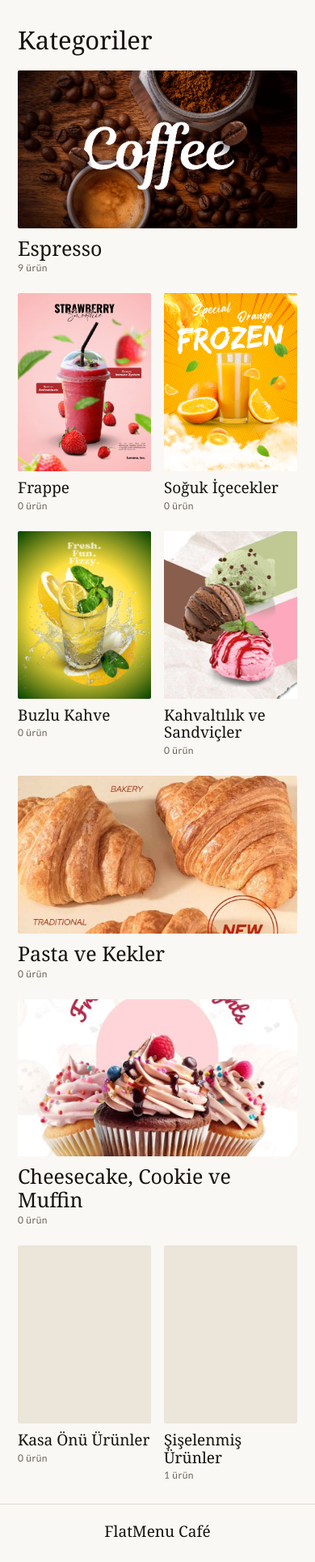
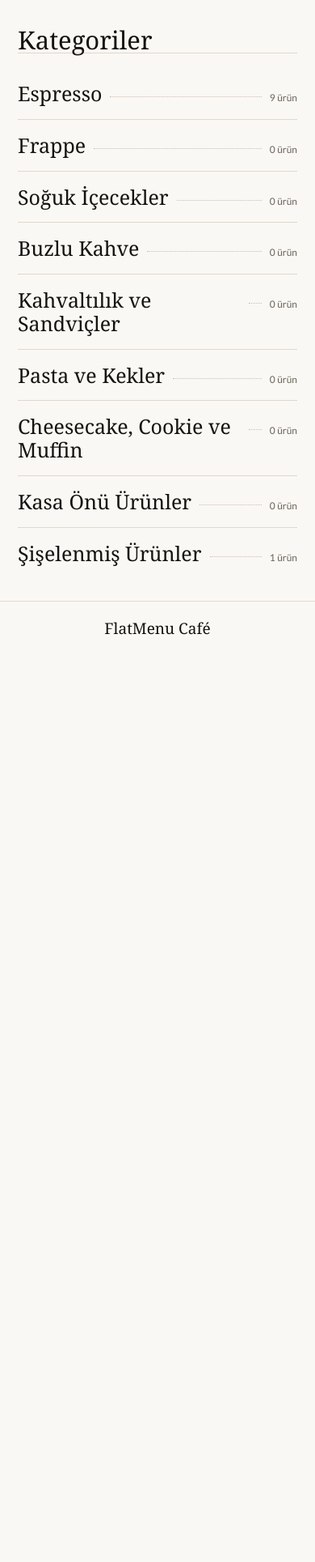
Before and after one commit to M-SukruSezer/flatmenu, a PHP site: page / in a window 390 px wide. Shown: the part 74-2003 px from the top of the page at 81% size. After the commit the page ends 858 px from the top, so only its background shows below. Run offline with PHP 8.4, Linux system fonts and the light colour scheme; some web fonts are replaced.

Commit message:
Drop the stock promo images, fall back to a typographic category list
The sample images were promotional stock graphics with English marketing
copy burned into them ("Coffee", "FROZEN", "STRAWBERRY Smoothie",
"Freshly Baked Delights"). They fought the type, their provenance was
unclear, and several carried third-party branding.

- Clear every image reference from the sample data and remove the eight
  files; uploads/ is now empty apart from .gitkeep
- With no cover image on any category, index.php renders a typographic
  contents list instead of a grid of empty blocks: serif name, dotted
  leader, item count, matching the product rows on the category page.
  All nine categories now fit one phone screen, against one and a half
  before
- Upload a single image from the admin panel and the card grid comes
  back; categories still lacking one get a calm paper tone with a
  hairline rather than a raw grey block
- Repository drops from 16 MB to 452 KB

Photography is now the operator's choice rather than something the
template ships, which also keeps the repository free of images whose
licence we cannot vouch for.

```diff
--- a/assets/css/style.css
+++ b/assets/css/style.css
@@ -137,6 +137,48 @@ a{color:inherit}
     .cat-photo{transition:filter .18s ease}
 }
 .cat-tile:active .cat-photo{filter:brightness(.9)}
+
+/* ---- Kategoriler, kapak görseli olmadan ----
+   Basılı menünün içindekiler sayfası: iri serif ad, nokta dizisi ve
+   ürün sayısı. Ürün satırlarıyla aynı dil, böylece iki ekran birbirine
+   bağlanıyor. İşletme panelden görsel yüklerse yukarıdaki ızgaraya dönülür. */
+.cat-list{
+    padding-top:18px;
+    border-top:1px solid var(--rule);
+}
+.cat-row{
+    display:flex;align-items:baseline;gap:10px;
+    padding:17px 0;
+    border-bottom:1px solid var(--rule);
+    text-decoration:none;color:inherit;
+}
+.cat-row:last-child{border-bottom:none}
+.cat-row-name{
+    font-family:var(--serif);
+    font-size:25px;line-height:1.15;
+    min-width:0;
+}
+.cat-row-dots{
+    flex:1;min-width:16px;
+    border-bottom:1px dotted var(--dots);
+    transform:translateY(-5px);
+}
+.cat-row-count{
+    font-size:12px;color:var(--ink-2);white-space:nowrap;
+}
+.cat-row:focus-visible{outline:2px solid var(--accent);outline-offset:3px}
+@media (hover:hover){
+    .cat-row{transition:background .15s ease}
+    .cat-row:hover{background:var(--paper-2)}
+    .cat-row:hover .cat-row-name{color:var(--accent)}
+}
+.cat-row:active{background:var(--paper-2)}
+
+/* Izgarada görseli olmayan kategori: boş blok yerine sakin kağıt tonu */
+.cat-photo.is-empty{
+    background:var(--paper-2);
+    box-shadow:inset 0 0 0 1px var(--rule);
+}
 
 .empty-note{
     padding:34px 0;color:var(--ink-2);font-size:13.5px;line-height:1.5;
--- a/data/categories.json
+++ b/data/categories.json
@@ -2,49 +2,49 @@
     {
         "id": "c6930826586589",
         "name": "Espresso",
-        "image": "uploads/u_6935ddc66afb91.62648779.gif",
+        "image": "",
         "visible": true,
         "layout": "full"
     },
     {
         "id": "c6930827426d61",
         "name": "Frappe",
-        "image": "uploads/u_6935dd3a926202.61861656.gif",
+        "image": "",
         "visible": true,
         "layout": "vertical"
     },
     {
         "id": "c6930827845a58",
         "name": "Soğuk İçecekler",
-        "image": "uploads/u_6935dde0809486.32163683.png",
+        "image": "",
         "visible": true,
         "layout": "vertical"
     },
     {
         "id": "c6930827dc6dd2",
         "name": "Buzlu Kahve",
-        "image": "uploads/u_6935deb21e02d4.24380766.jpg",
+        "image": "",
         "visible": true,
         "layout": "two"
     },
     {
         "id": "c69308288ab489",
         "name": "Kahvaltılık ve Sandviçler",
-        "image": "uploads/u_6935e0162f54b0.97377607.jpg",
+        "image": "",
         "visible": true,
         "layout": "two"
     },
     {
         "id": "c6930828f3712f",
         "name": "Pasta ve Kekler",
-        "image": "uploads/u_6935e055457139.88458859.jpg",
+        "image": "",
         "visible": true,
         "layout": "full"
     },
     {
         "id": "c693082a05d328",
         "name": "Cheesecake, Cookie ve Muffin",
-        "image": "uploads/u_6935e0893081b5.17958516.jpg",
+        "image": "",
         "visible": true,
         "layout": "full"
     },
--- a/data/menu.json
+++ b/data/menu.json
@@ -3,7 +3,7 @@
         "id": "m6a712cf675979",
         "name": "Americano",
         "price": "",
-        "image": "uploads/u_6a712e41955827.07017850.jpg",
+        "image": "",
         "category_id": "c6930826586589",
         "desc": "",
         "allergen": "",
--- a/index.php
+++ b/index.php
@@ -76,6 +76,12 @@ foreach ($categories as $cat) {
     $visibleCats[] = $cat;
 }
 
+// Hiçbir kategoride kapak görseli yoksa ızgara yerine tipografik liste
+// kullanılır: boş gri bloklar yerine basılı menünün içindekiler sayfası.
+// İşletme panelden tek bir görsel yüklediğinde ızgaraya geri dönülür.
+$anyCatPhoto = false;
+foreach ($visibleCats as $c) { if (!empty($c['image'])) { $anyCatPhoto = true; break; } }
+
 ?><!doctype html>
 <html lang="<?php echo h($lang); ?>">
 <head>
@@ -108,6 +114,17 @@ foreach ($categories as $cat) {
 
         <?php if (!$visibleCats): ?>
         <p class="empty-note">Menü henüz hazırlanıyor. Yönetim panelinden kategori ekleyebilirsiniz.</p>
+        <?php elseif (!$anyCatPhoto): ?>
+        <section class="cat-list">
+            <?php foreach ($visibleCats as $cat): ?>
+                <?php $catId = (string)($cat['id'] ?? ''); $count = $itemCounts[$catId] ?? 0; ?>
+                <a class="cat-row" href="category.php?id=<?php echo h($catId); ?>">
+                    <span class="cat-row-name"><?php echo h((string)($cat['name'] ?? '')); ?></span>
+                    <span class="cat-row-dots"></span>
+                    <span class="cat-row-count"><?php echo $count; ?> ürün</span>
+                </a>
+            <?php endforeach; ?>
+        </section>
         <?php else: ?>
         <section class="cat-grid">
             <?php foreach ($visibleCats as $cat): ?>
@@ -118,7 +135,7 @@ foreach ($categories as $cat) {
                 $count = $itemCounts[$catId] ?? 0;
                 ?>
                 <a class="cat-tile <?php echo $layout; ?>" href="category.php?id=<?php echo h($catId); ?>">
-                    <div class="cat-photo" style="<?php echo !empty($cat['image'])? 'background-image:url('.h((string)$cat['image']).')':''; ?>"></div>
+                    <div class="cat-photo<?php echo empty($cat['image']) ? ' is-empty' : ''; ?>" style="<?php echo !empty($cat['image'])? 'background-image:url('.h((string)$cat['image']).')':''; ?>"></div>
                     <div class="cat-name"><?php echo h((string)($cat['name'] ?? '')); ?></div>
                     <div class="cat-count"><?php echo $count; ?> ürün</div>
                 </a>
```
Also changed, not shown: README.md, uploads/u_6935dd3a926202.61861656.gif (deleted), uploads/u_6935ddc66afb91.62648779.gif (deleted), uploads/u_6935dde0809486.32163683.png (deleted), uploads/u_6935deb21e02d4.24380766.jpg (deleted), uploads/u_6935e0162f54b0.97377607.jpg (deleted), uploads/u_6935e055457139.88458859.jpg (deleted), uploads/u_6935e0893081b5.17958516.jpg (deleted), uploads/u_6a712e41955827.07017850.jpg (deleted), 3 other files.
